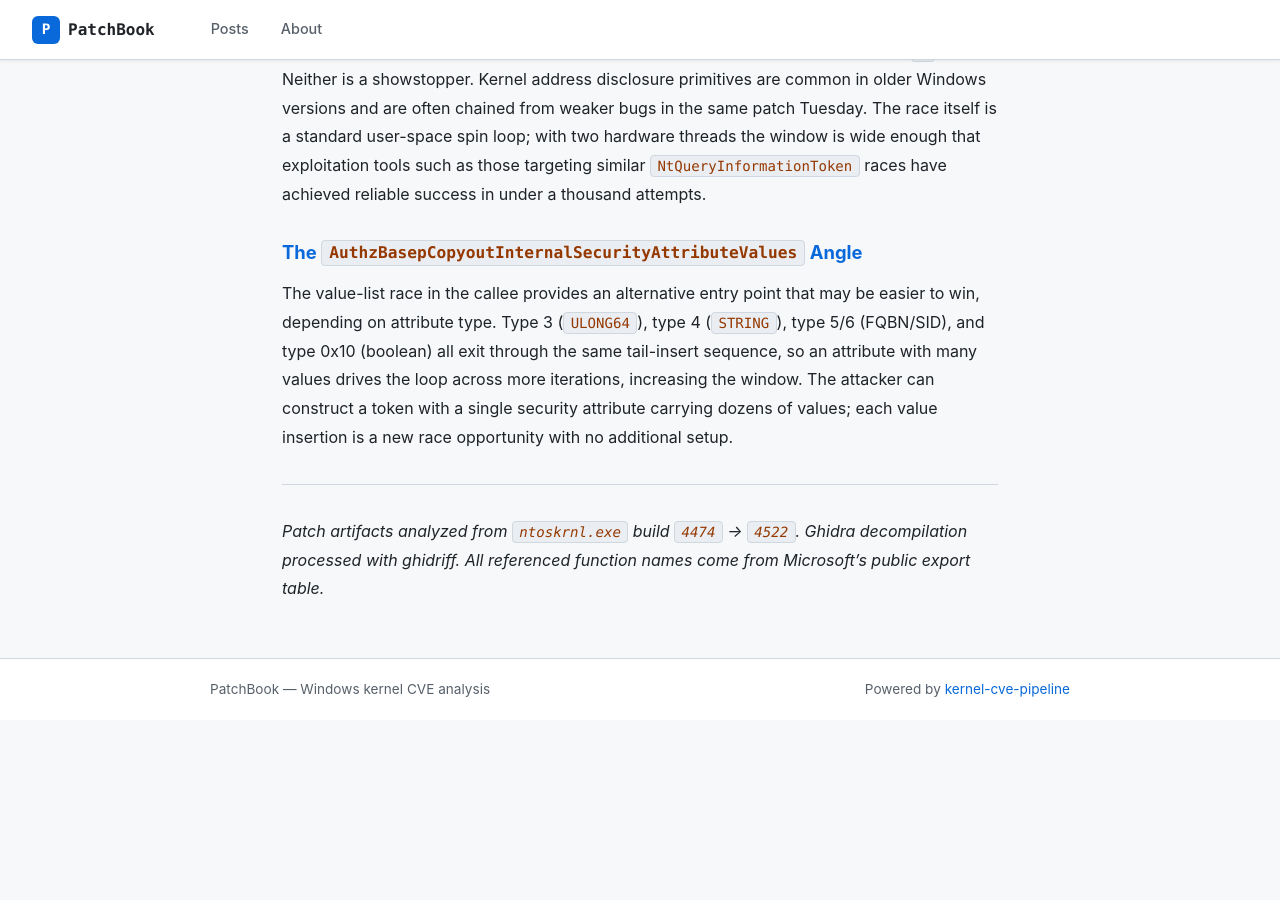
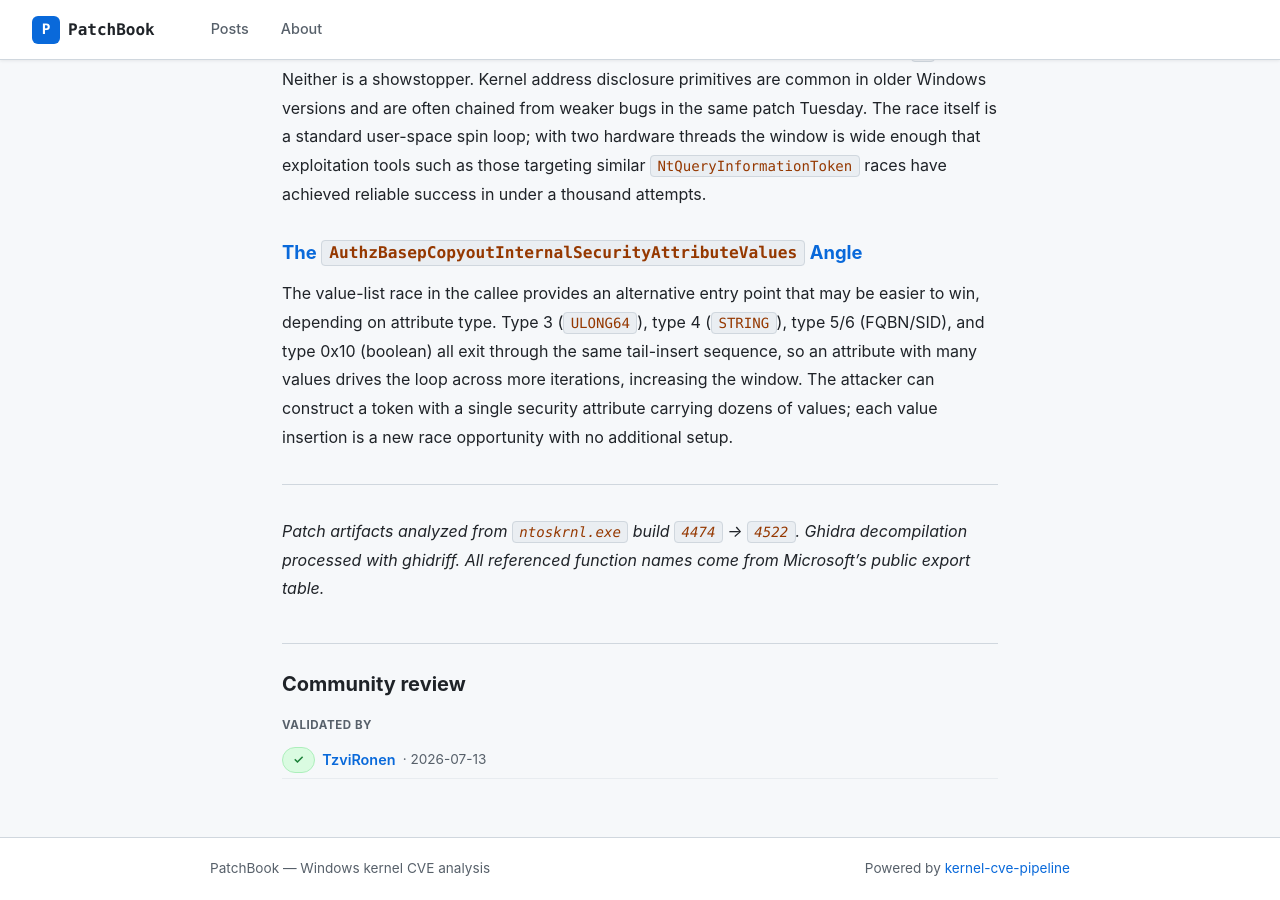
Before and after one commit to TzviRonen/PatchBook, a Jekyll site: the page built from _posts/2026-06-10-cve-2024-30088-kernel-elevation-privilege.md, in a window 1280 px wide and 900 px high, scrolled down 8890 px. Built offline with Jekyll 4.4.1, drawn with Linux system fonts in a browser that asks for light colours; before the commit the page ends 9610 px from its top, so only the background shows below that; some of the changed text lies outside the part shown.

```diff
--- a/_posts/2026-06-10-cve-2024-30088-kernel-elevation-privilege.md
+++ b/_posts/2026-06-10-cve-2024-30088-kernel-elevation-privilege.md
@@ -5,6 +5,10 @@ date: 2026-06-10
 cve_id: CVE-2024-30088
 cvss: 7.0
 excerpt: "When a process calls `NtQueryInformationToken` with the `TokenSecurityAttributes` information class, the kernel must serialize an internal attribute list into a flat user-mode buffer. The serialized format is not a simple array — it embeds "
+validations:
+  - verdict: valid
+    date: 2026-07-13
+    name: "TzviRonen"
 ---
 # CVE-2024-30088: Kernel TOCTOU in Token Security Attribute Copyout Earns SYSTEM
 
```
